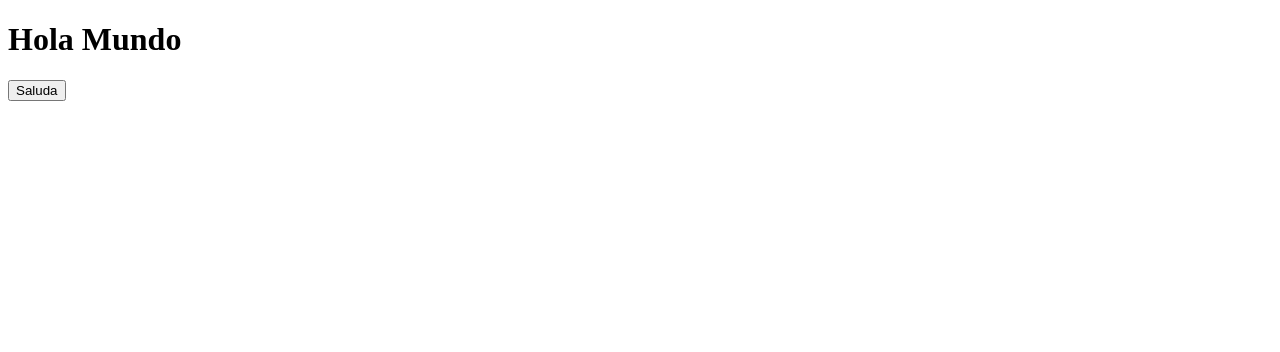
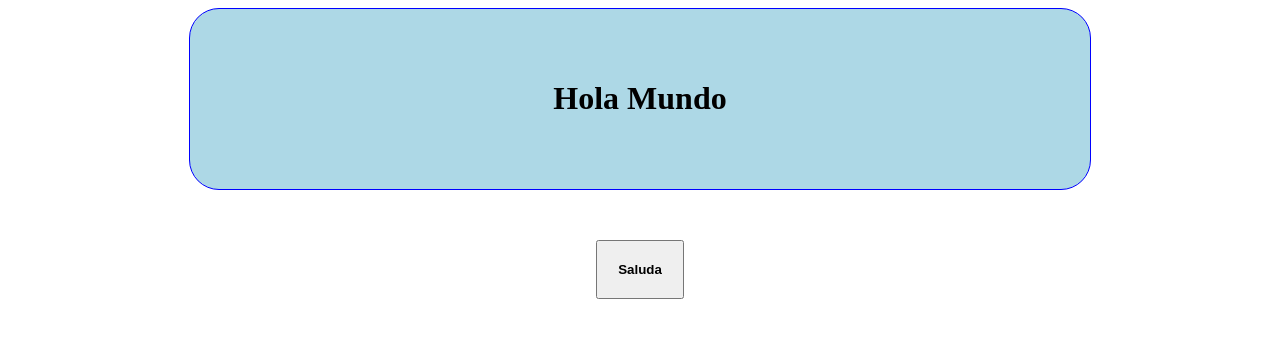
Before and after one commit to GeraldiRubyMontesRosas/MiProyectoGitrRuby, a plain HTML site: page index.html in a window 1280 px wide. Drawn offline with Linux system fonts and the light colour scheme.

Commit message:
edita archivo estilos.css

```diff
--- a/css/estilos.css
+++ b/css/estilos.css
@@ -0,0 +1,25 @@
+header{
+    width: 800px;
+    margin: 0 auto;
+    padding: 50px;
+    background-color: lightblue;
+    border: 1px solid blue;
+    border-radius: 30px;
+    font-weight: bold;
+    text-align: center;
+}
+div{
+    width: 800px;
+    margin: 0 auto;
+    padding: 50px;
+    text-align: center;
+}
+button{
+    padding: 20px;
+    font-weight: bold;
+}
+
+button:hover{
+    background-color: black;
+    color: white;
+}
--- a/index.html
+++ b/index.html
@@ -11,8 +11,8 @@
             <h1>Hola Mundo</h1>
         </header>
         <div>
-        <button onclick="hola{}">Saluda</button>
+        <button onclick="hola()">Saluda</button>
         </div>
-        <scrip src="js/script.js"></scrip>
+        <script src="js/script.js"></script>
     </body>
 </html>
--- a/js/script.js
+++ b/js/script.js
@@ -0,0 +1,5 @@
+function hola(){
+    let nombre = prompt("¿Quién Eres?");
+    alert('Hola Bienvenido');
+
+}
```
